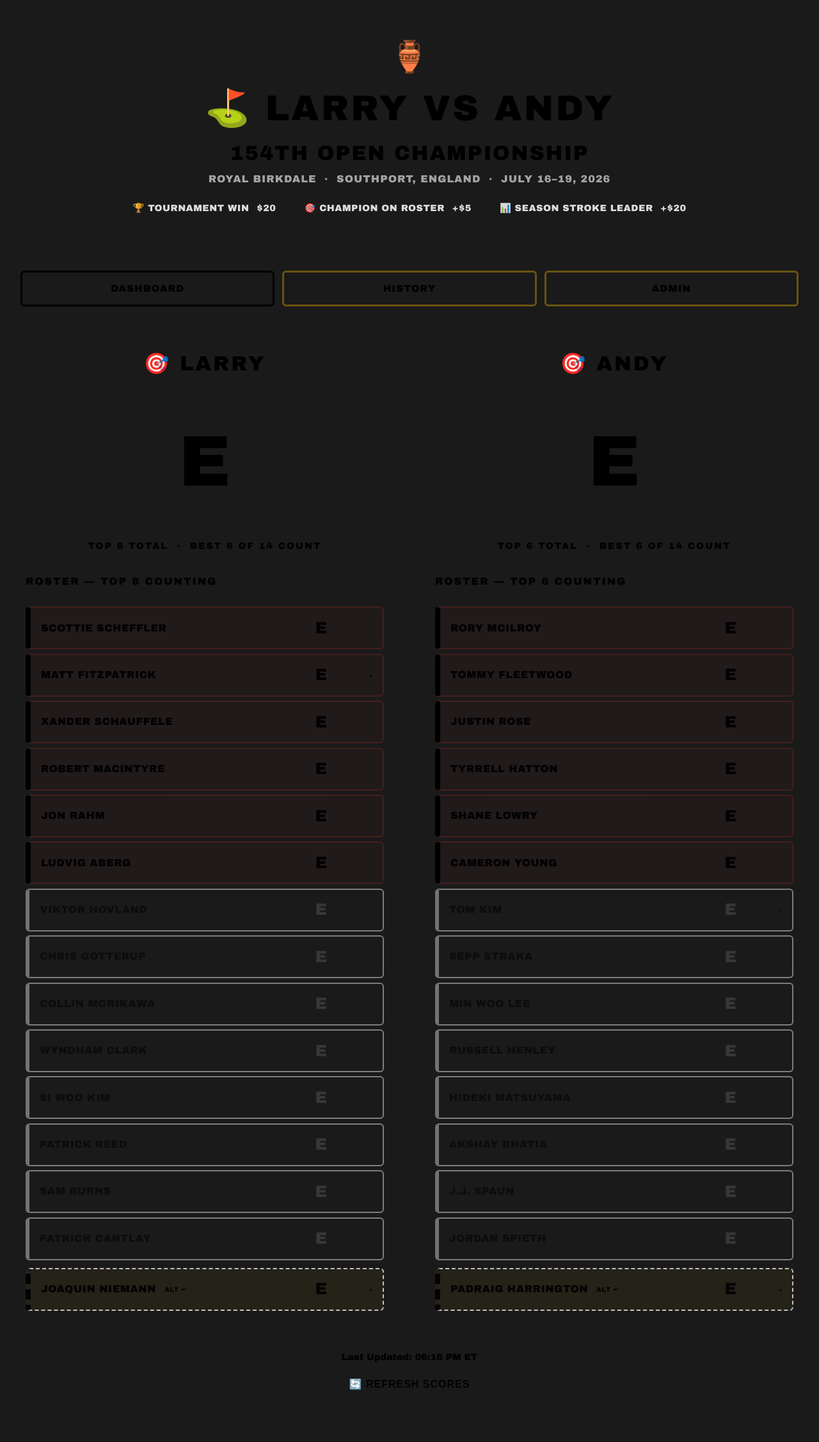
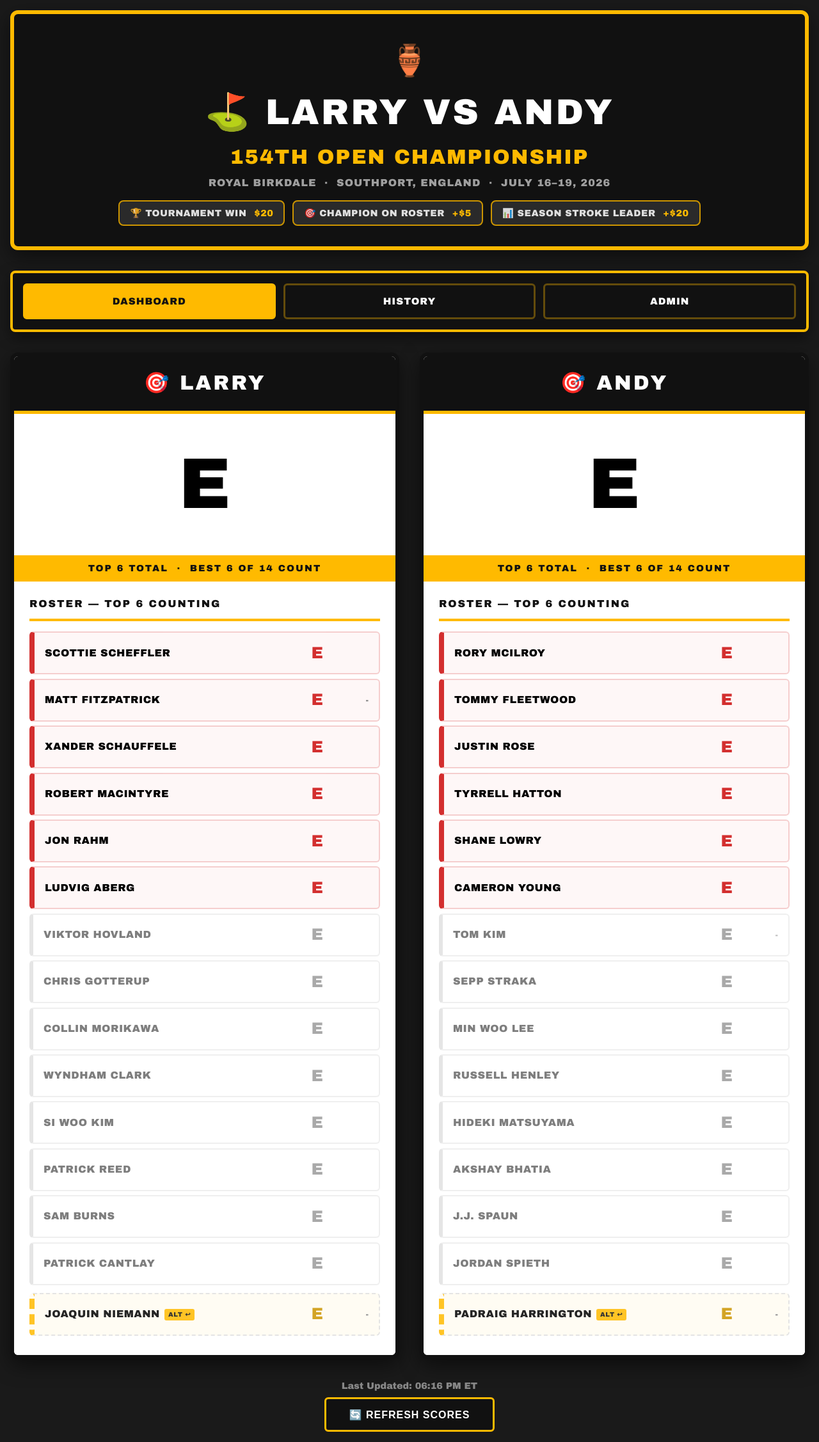
Before and after one commit to soverylarry/golf-betting-app, a Flask app: page / in a window 1280 px wide. Shown: the whole page at 64% size. Before the commit the page ends 2173 px from the top, so only its background shows below. Run offline with Flask 3, Linux system fonts and the light colour scheme; data that the repository does not hold is empty.

Commit message:
Update style.css

```diff
--- a/static/style.css
+++ b/static/style.css
@@ -1,5 +1,3 @@
-
-/Style · CSS
 /* Golf Betting App - The Open Championship Theme */
 :root {
     /* The Open Championship Official Colors */
```
